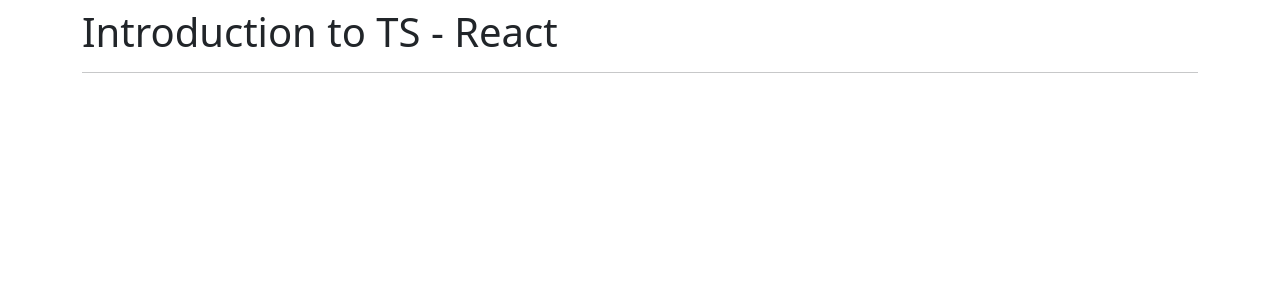
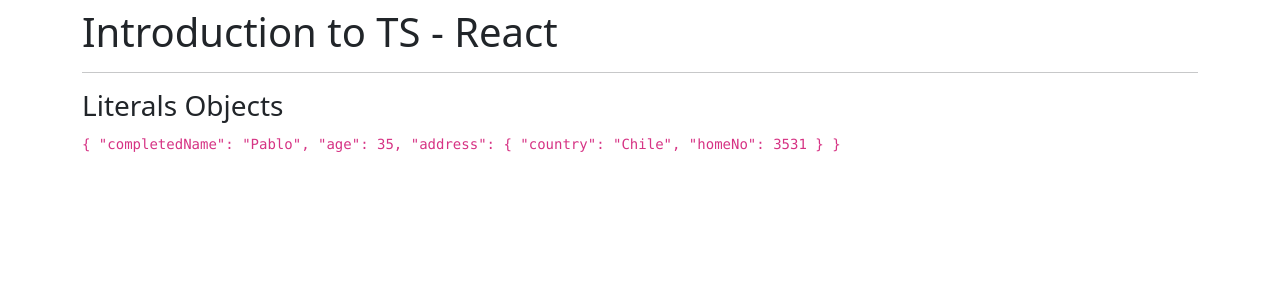
Before and after one commit to prodriguezr/ReactTS-BasicApp, a React (Create React App) app: page / in a window 1280 px wide. Shown: the top 300 px of the page. Built offline with nearby package versions, Linux system fonts and the light colour scheme.

Commit message:
Added LiteralsObjects

```diff
--- a/src/App.tsx
+++ b/src/App.tsx
@@ -1,4 +1,6 @@
 //import { BasicsTypes } from "./typescript/BasicsTypes";
+
+import { LiteralsObjects } from "./typescript/LiteralsObjects";
 
 const App = () => {
   return (
@@ -6,6 +8,7 @@ const App = () => {
       <h1>Introduction to TS - React</h1>
       <hr/>
       {/* <BasicsTypes/> */}
+      <LiteralsObjects/>
     </div>
   )
 }
--- /dev/null
+++ b/src/typescript/LiteralsObjects.tsx
@@ -0,0 +1,29 @@
+interface Person {
+    completedName: string;
+    age: number;
+    address: Address;
+}
+
+interface Address {
+    country: string;
+    homeNo: number;
+}
+
+export const LiteralsObjects = () => {
+    const person:Person = {
+        completedName: 'Pablo',
+        age: 35,
+        address: {
+            country: 'Chile',
+            homeNo: 3531
+        }
+    }
+    return (
+        <>
+          <h3>Literals Objects</h3>
+          <code>
+            { JSON.stringify(person, null, 2) }
+          </code>
+        </>
+    )
+}
```
